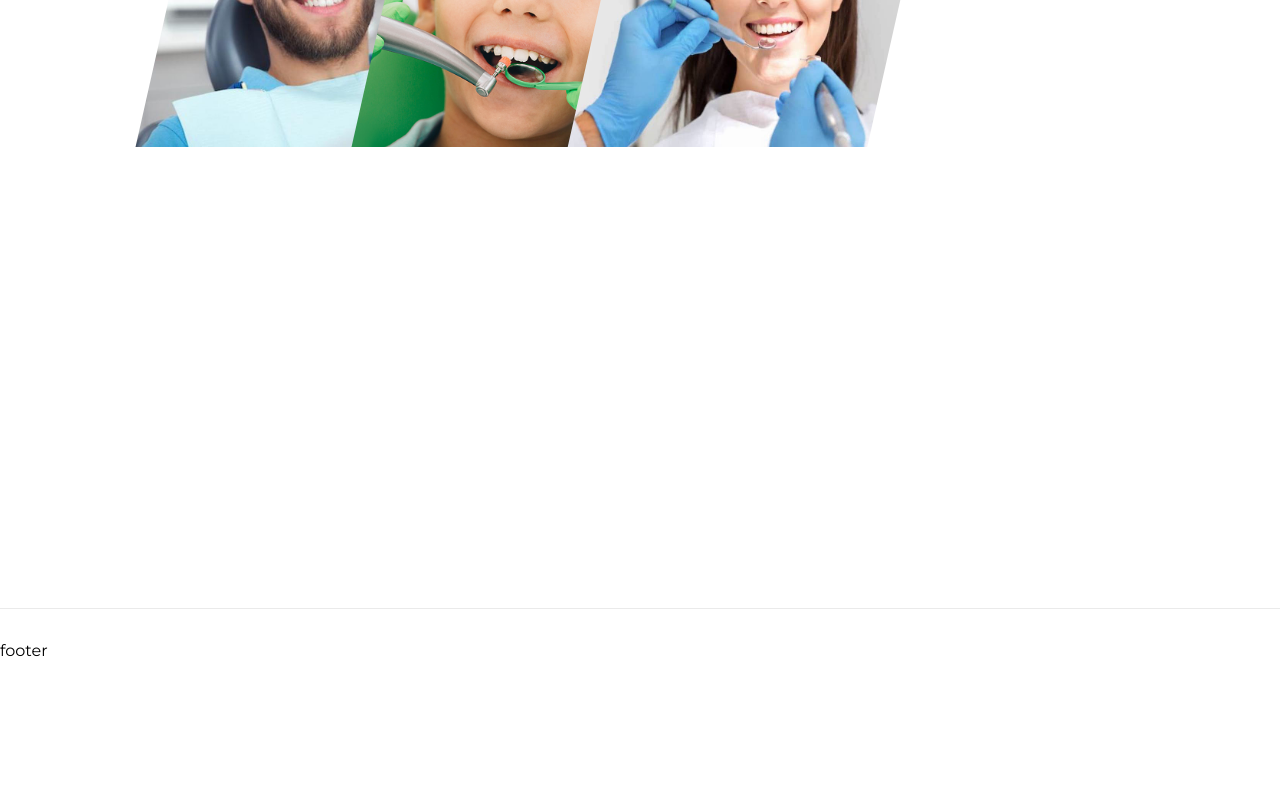
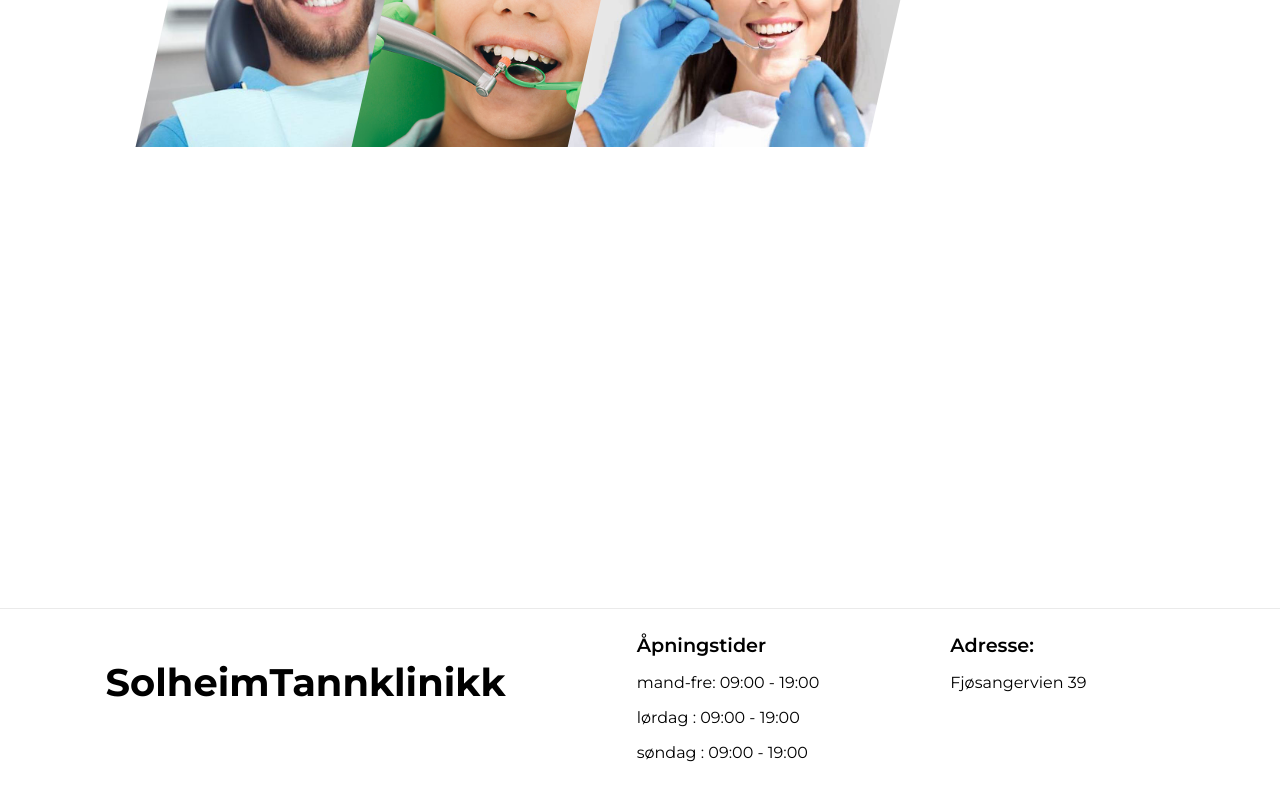
Before and after one commit to AliAlnajjar/SolheimTannlege, a Next.js app: page / in a window 1280 px wide. Shown: the part 348-1148 px from the top of the page. Before the commit the page ends 1040 px from the top, so only its background shows below. Built offline with nearby package versions, Linux system fonts and the light colour scheme; a web font is replaced by a local one.

Commit message:
almost there2 :D

```diff
--- a/src/components/Footer.jsx
+++ b/src/components/Footer.jsx
@@ -1,5 +1,24 @@
 import styles from '../styles/Layout.module.css';
-
+import Link from 'next/link';
+import FacebookIcon from '@mui/icons-material/Facebook';
 export default function Footer() {
-  return <footer className={styles.footer}>footer</footer>;
+  return (
+    <footer className={styles.footer}>
+      <ul>
+        <li className={styles.logo}>
+          <h1>SolheimTannklinikk</h1>
+        </li>
+        <li>
+          Åpningstider
+          <p>mand-fre: 09:00 - 19:00 </p>
+          <p>lørdag : 09:00 - 19:00 </p>
+          <p>søndag : 09:00 - 19:00 </p>
+        </li>
+        <li>
+          Adresse:
+          <p>Fjøsangervien 39</p>
+        </li>
+      </ul>
+    </footer>
+  );
 }
--- a/src/styles/Layout.module.css
+++ b/src/styles/Layout.module.css
@@ -68,8 +68,26 @@
 }
 
 .footer {
-  padding: 2rem 0;
+  padding: 1.5rem 0;
   border-top: 1px solid #eaeaea;
+}
+.footer ul {
+  display: flex;
+  flex-direction: row;
+  width: 90%;
+  justify-content: space-around;
+  font-size: 1.2rem;
+  font-weight: 600;
+  margin: 0;
+  flex-basis: 50% 25% 25%;
+}
+
+.footer li {
+  list-style: none;
+}
+.footer li p {
+  font-size: 01rem;
+  font-weight: 400;
 }
 
 /*===============================Mobiles ===============================*/
```
